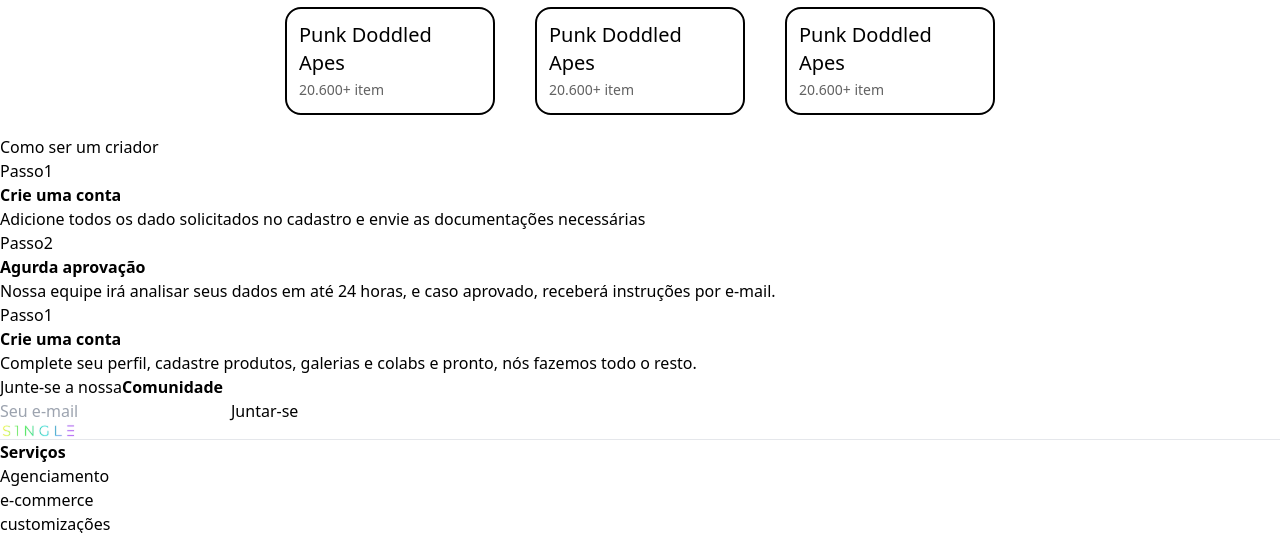
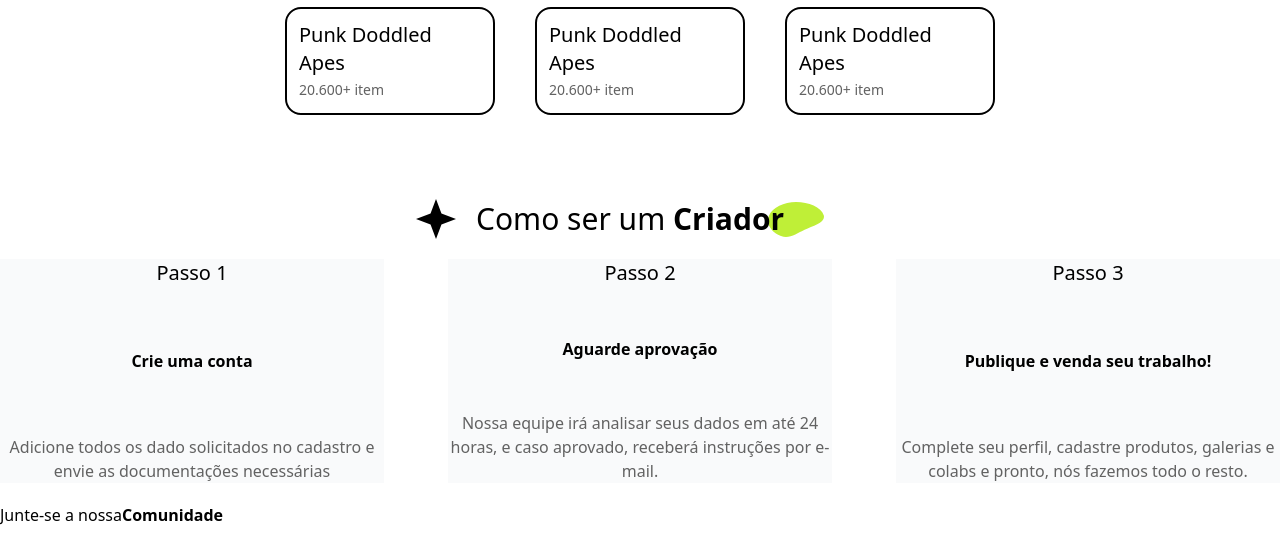
Before and after one commit to zThiago15/s1ngle, a React (Vite) app: page / in a window 1280 px wide. Shown: the part 2120-2653 px from the top of the page. Built offline with nearby package versions, Linux system fonts and the light colour scheme.

Commit message:
feat: how to be a creator section

```diff
--- a/src/pages/Landpage.jsx
+++ b/src/pages/Landpage.jsx
@@ -139,33 +139,42 @@
         </section>
 
         <section>
-          <h2>Como ser um criador</h2>
-          <ol>
-            <li>
-              <h3>Passo1</h3>
+          <div className="flex items-center w-[28em] m-auto mt-16">
+            <img src={Sparkle} alt="sparkle" className="w-10 mr-5" />
+            <h2 className="text-3xl">
+              Como ser um
+              <strong> Criador</strong>
+            </h2>
+            <img src={Blob} alt="Blob" className="w-14 relative -z-10 right-4" />
+          </div>
+
+          <ol className="flex justify-between my-5">
+            <li className="w-[30%] bg-gray-50 h-[224px] flex flex-col justify-between text-center">
+              <h3 className="text-xl">Passo 1</h3>
               <strong>Crie uma conta</strong>
-              <p>
+              <p className="text-darkgrey">
                 Adicione todos os dado solicitados no cadastro e envie as documentações necessárias
               </p>
             </li>
-            <li>
-              <h3>Passo2</h3>
-              <strong>Agurda aprovação</strong>
-              <p>
-                Nossa equipe irá analisar seus dados em até 24 horas, e
-                caso aprovado, receberá instruções por e-mail.
+            <li className="w-[30%] bg-gray-50 h-[224px] flex flex-col justify-between text-center">
+              <h3 className="text-xl">Passo 2</h3>
+              <strong>Aguarde aprovação</strong>
+              <p className="text-darkgrey">
+                Nossa equipe irá analisar seus dados em até 24 horas, e caso aprovado,
+                receberá instruções por e-mail.
               </p>
             </li>
-            <li>
-              <h3>Passo1</h3>
-              <strong>Crie uma conta</strong>
-              <p>
-                Complete seu perfil, cadastre produtos, galerias e colabs e pronto,
-                nós fazemos todo o resto.
+            <li className="w-[30%] bg-gray-50 h-[224px] flex flex-col justify-between text-center">
+              <h3 className="text-xl">Passo 3</h3>
+              <strong>Publique e venda seu trabalho!</strong>
+              <p className="text-darkgrey">
+                Complete seu perfil, cadastre produtos, galerias
+                e colabs e pronto, nós fazemos todo o resto.
               </p>
             </li>
           </ol>
         </section>
+
         <span>
           <p>
             Junte-se a nossa
```
